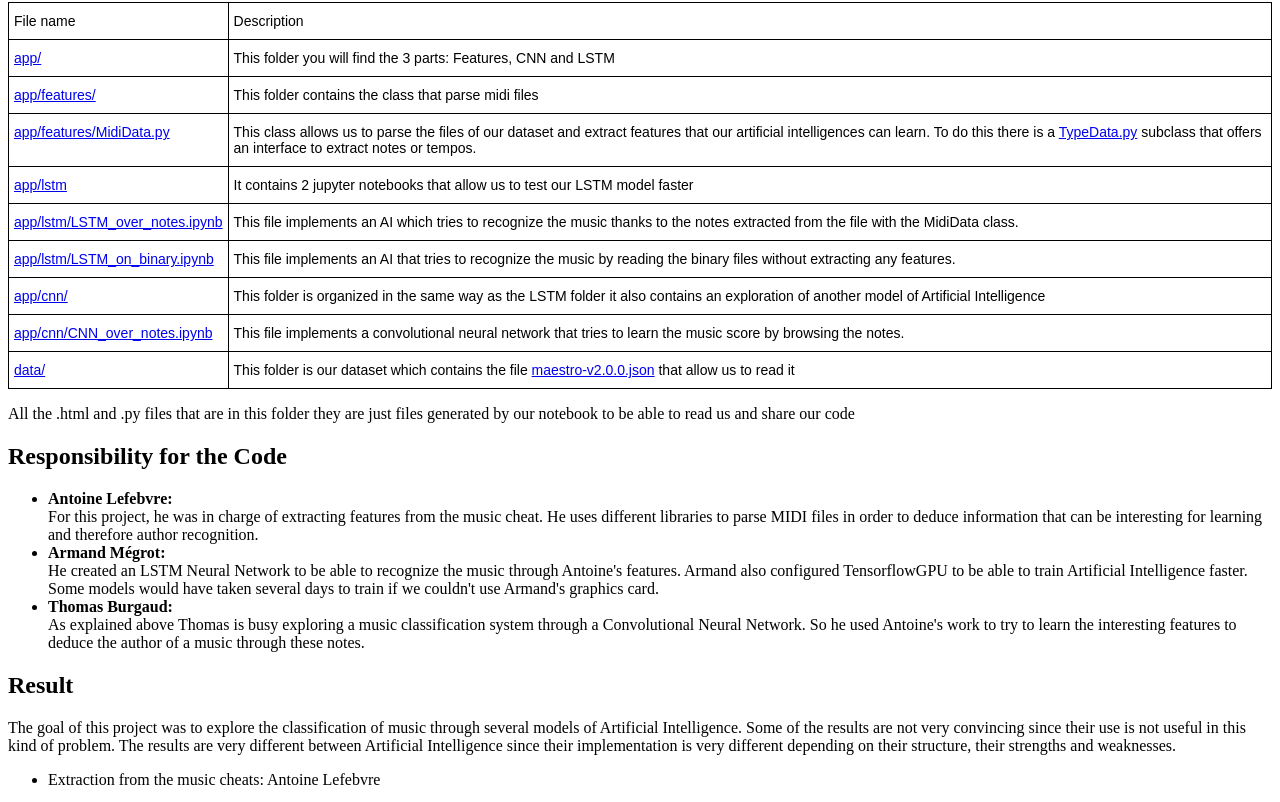
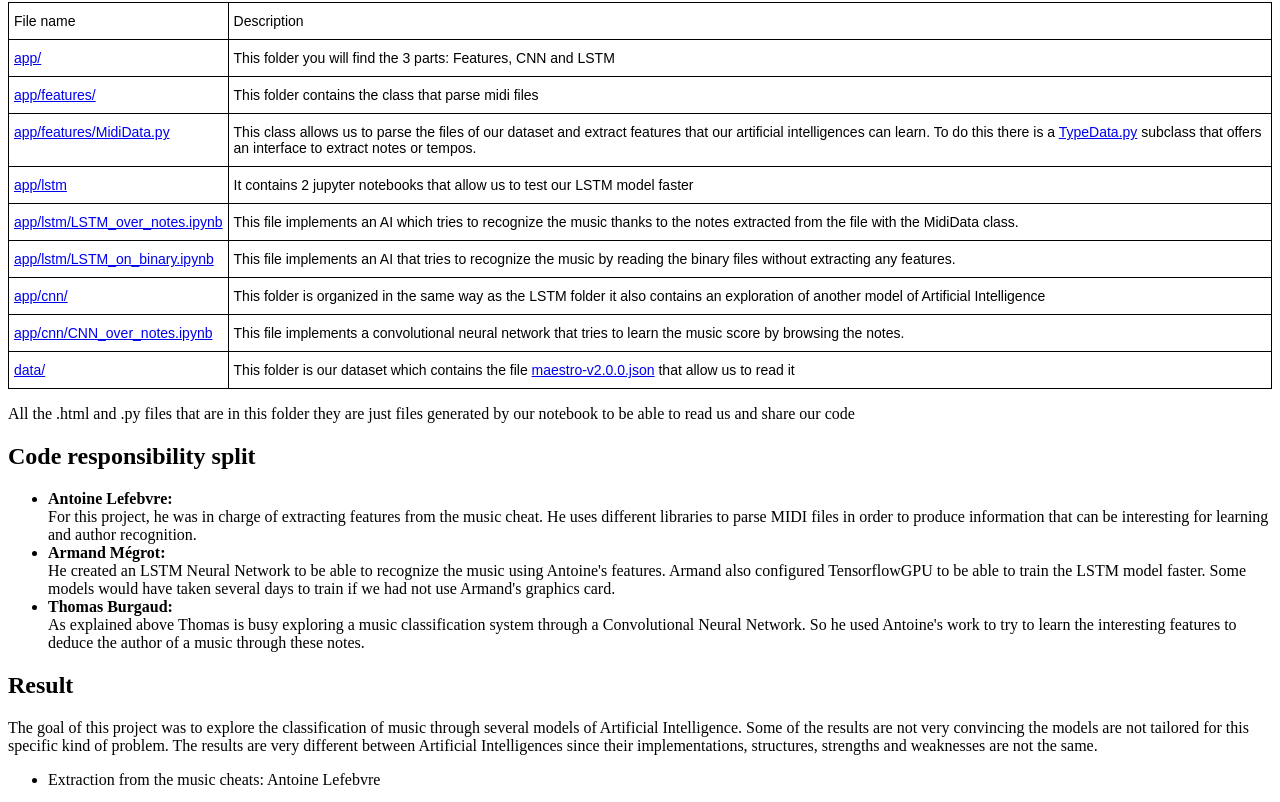
Before and after one commit to zombre98/music-neural-network, a plain HTML site: page index.html in a window 1280 px wide. Shown: the part 711-1513 px from the top of the page. Drawn offline with Linux system fonts and the light colour scheme; grey boxes are pictures that could not be loaded.

Commit message:
Apply suggestions from code review

```diff
--- a/index.html
+++ b/index.html
@@ -54,7 +54,7 @@
     </li>
 </ul>
 <h2>Organisation</h2>
-<p>We have divided the project into 3 separate parties:</p>
+<p>We have divided the project into 3 separate parts:</p>
 <ul>
     <li>Extraction from the music cheats: Antoine Lefebvre</li>
     <li>Convolutional Neural Networks (CNN): Thomas Burgaud</li>
@@ -161,19 +161,19 @@
 All the .html and .py files that are in this folder they are just files generated by our notebook to be
 able to read us and share our code
 </p>
-<h2>Responsibility for the Code</h2>
+<h2>Code responsibility split</h2>
 <ul>
     <li>
         <b>Antoine Lefebvre:</b><br/>
         For this project, he was in charge of extracting features from the music cheat. He uses
-        different libraries to parse MIDI files in order to deduce information that can be interesting for learning and
-        therefore author recognition.
+        different libraries to parse MIDI files in order to produce information that can be interesting for learning and
+        author recognition.
     </li>
     <li>
         <b>Armand M&eacute;grot:</b><br/>
-        He created an LSTM Neural Network to be able to recognize the music through Antoine's features.
-        Armand also configured TensorflowGPU to be able to train Artificial Intelligence faster.
-        Some models would have taken several days to train if we couldn't use Armand's graphics card.
+        He created an LSTM Neural Network to be able to recognize the music using Antoine's features.
+        Armand also configured TensorflowGPU to be able to train the LSTM model faster.
+        Some models would have taken several days to train if we had not use Armand's graphics card.
     </li>
     <li>
         <b>Thomas Burgaud:</b><br/>
@@ -185,9 +185,8 @@ able to read us and share our code
 </ul>
 <h2>Result</h2>
 <p>The goal of this project was to explore the classification of music through several models of Artificial
-    Intelligence. Some of the results are not very convincing since their use is not useful in this kind of problem. The
-    results are very different between Artificial Intelligence since their implementation is very different depending on
-    their structure, their strengths and weaknesses.</p>
+    Intelligence. Some of the results are not very convincing the models are not tailored for this specific kind of problem. The
+    results are very different between Artificial Intelligences since their implementations, structures, strengths and weaknesses are not the same.</p>
 <ul>
     <li>Extraction from the music cheats: Antoine Lefebvre</li>
 </ul>
```
